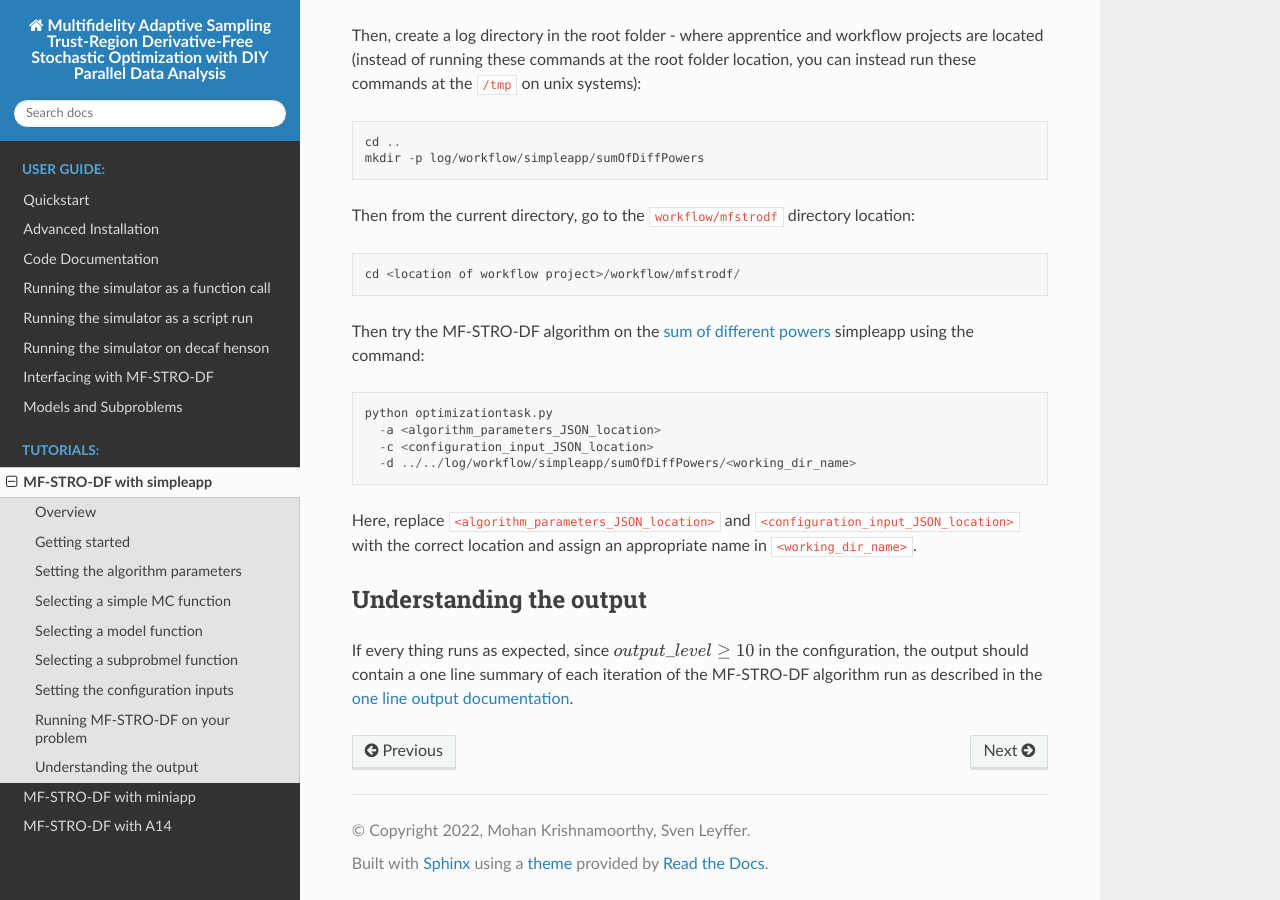
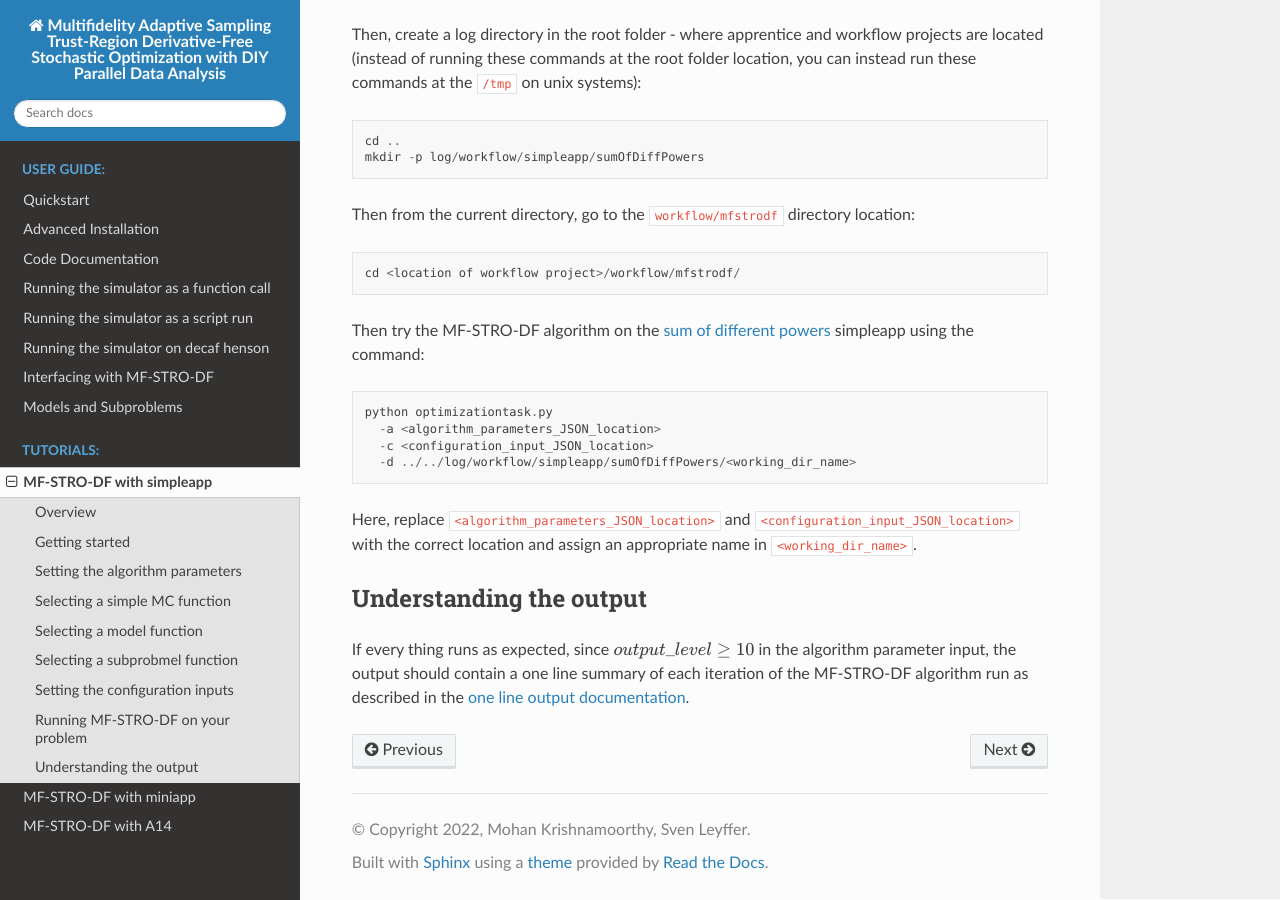
Before and after one commit to HEPonHPC/MAESTRO, a Sphinx documentation site: the page built from docs/source/tutorials/mdstrodf_with_simpleapp.rst, in a window 1280 px wide and 900 px high, scrolled down 4631 px. Built offline with Sphinx 7.4.7 and the Read the Docs theme 2.0.0, drawn with Linux system fonts in a browser that asks for light colours; some of the changed text lies outside the part shown.

Commit message:
Moving "output_level" to algorithm)parameters from config_input

```diff
--- a/docs/source/tutorials/mdstrodf_with_simpleapp.rst
+++ b/docs/source/tutorials/mdstrodf_with_simpleapp.rst
@@ -275,7 +275,7 @@
 Understanding the output
 ~~~~~~~~~~~~~~~~~~~~~~~~~~~~~~~~~~~~
 
-If every thing runs as expected, since :math:`output\_level\ge10` in the configuration,
+If every thing runs as expected, since :math:`output\_level\ge10` in the algorithm parameter input,
 the output should contain a one line summary of each iteration of the MF-STRO-DF
 algorithm run as described in the
 :ref:`one line output documentation<mfstrodf_output_single_line>`.
```
Also changed, not shown: other parts of docs/source/tutorials/mdstrodf_with_simpleapp.rst (+3 -3 lines), docs/source/inputs_and_outputs.rst (+17 -17 lines), 3 other files.
